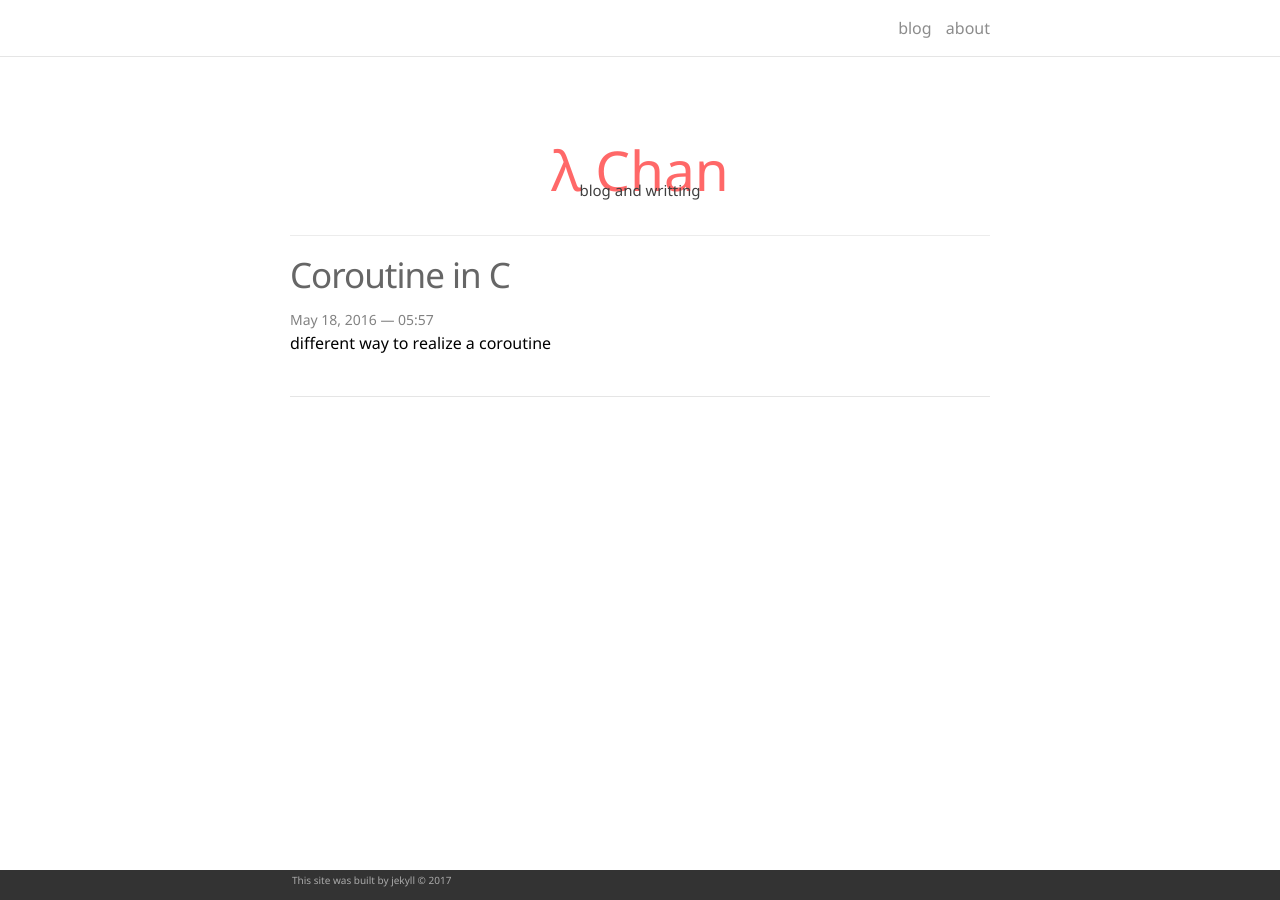
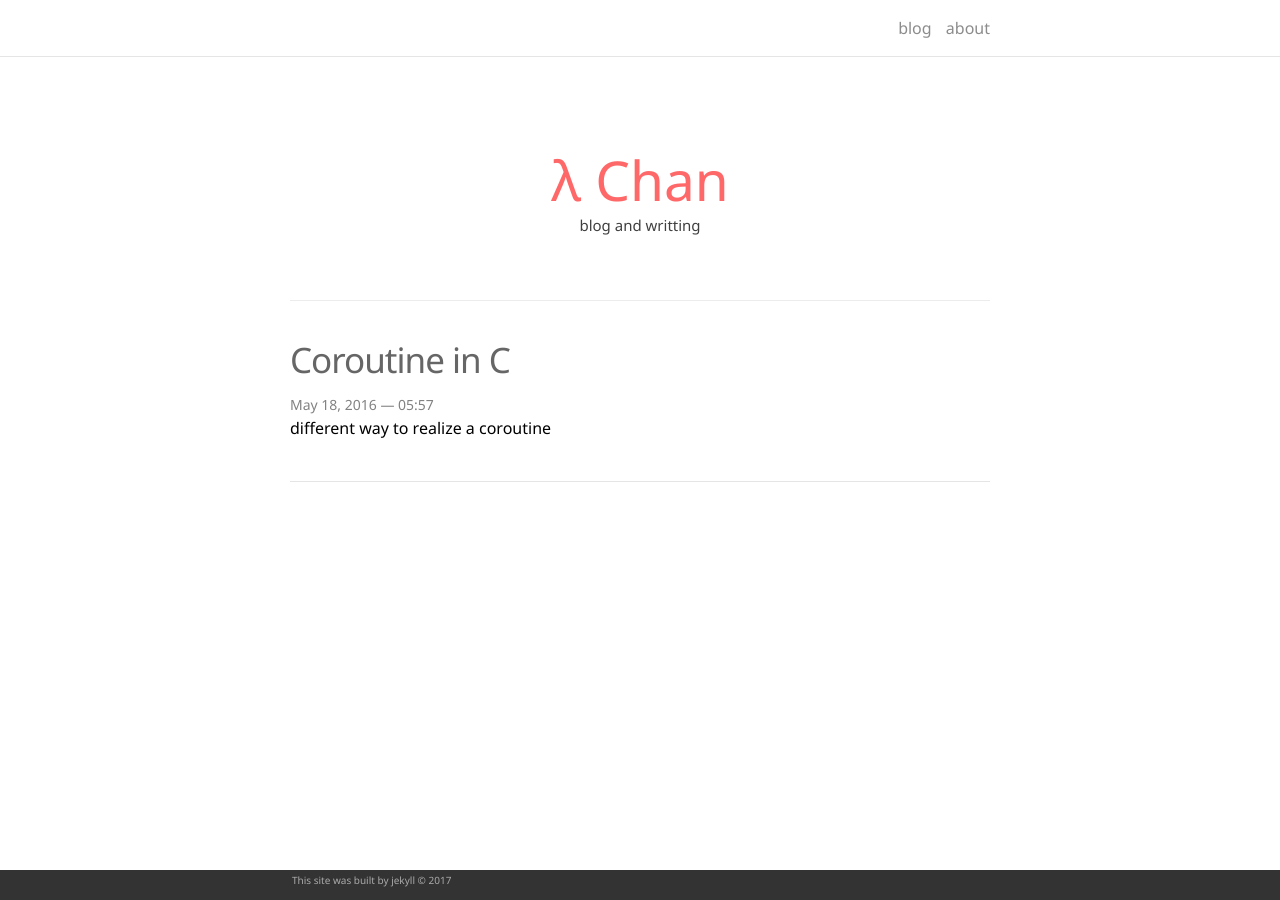
Before and after one commit to JesseEisen/JesseEisen.github.io, a Jekyll site: the page built from index.html, in a window 1280 px wide. Built offline with Jekyll 4.4.1, drawn with Linux system fonts in a browser that asks for light colours; nearby versions of some CDN libraries; the list of posts is cut into pages by our own code.

Commit message:
fix index page

```diff
--- a/_sass/_layout.scss
+++ b/_sass/_layout.scss
@@ -59,11 +59,12 @@ display: line;
     width: 100%;
     text-align: center;
     padding-top: 25px;
-    line-height: 1em;
+    line-height: 2em;
     z-index: 25;
     h1{
         color: $theme-color;
         font-size:55px;
+        padding-bottom:5px;
     }
     h2{
         font-size:15px;
```
